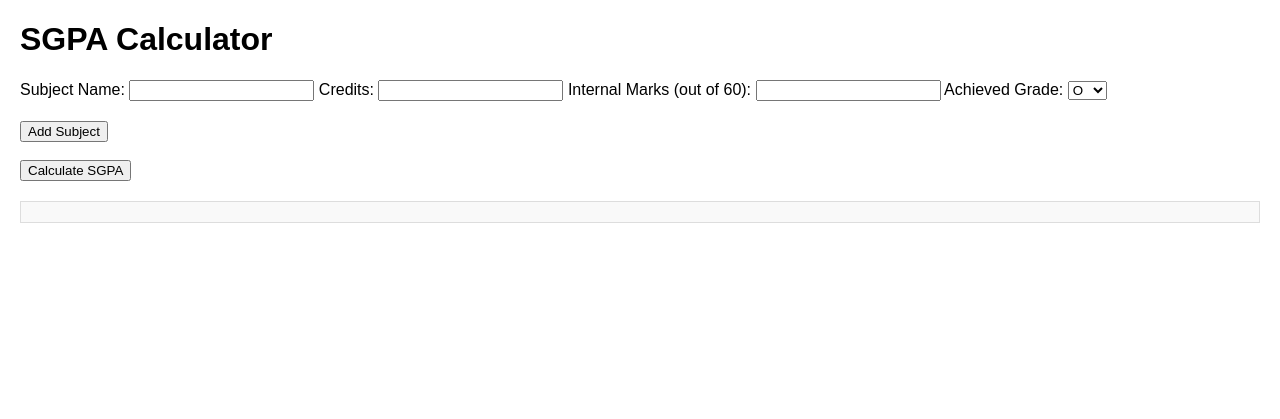
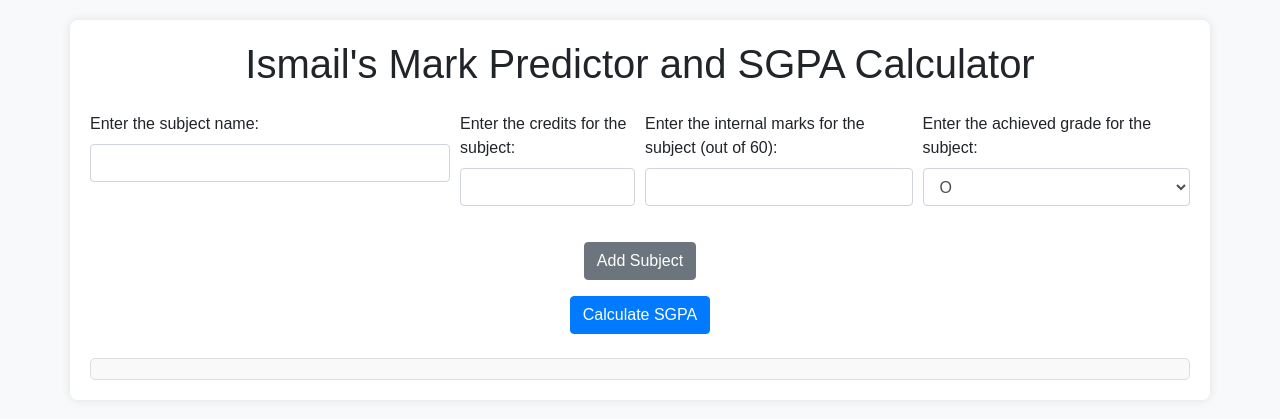
Before and after one commit to mhd1smail/MySGPAWebApp, a Flask app: page / in a window 1280 px wide. Shown: the top 419 px of the page. Run offline with Flask 2, Linux system fonts and the light colour scheme; some libraries are stand-ins or nearby versions.

Commit message:
Update app.py and index.html to match the design

```diff
--- a/app.py
+++ b/app.py
@@ -33,20 +33,21 @@ def calculate_minimum_endsem(internal_marks):
 
 # Function to get grade points
 def get_grade_points(achieved_grade):
-    return grades.get(achieved_grade, 0)
+    return grades.get(achieved_grade, 0)[2]
 
 @app.route('/', methods=['GET', 'POST'])
 def index():
+    result_text = ""
     if request.method == 'POST':
         subjects = []
         total_weighted_points = 0
         total_credits = 0
-        result_text = ""
 
         for i in range(1, 100):  # Assuming a maximum of 99 subjects
             subject_name = request.form.get(f'subject_name_{i}')
             credits = request.form.get(f'credits_{i}')
             internal_marks = request.form.get(f'internal_marks_{i}')
+            achieved_grade = request.form.get(f'achieved_grade_{i}')
 
             if not subject_name:
                 break
@@ -58,12 +59,13 @@ def index():
                     subjects.append({
                         "name": subject_name,
                         "credits": credits,
-                        "internal_marks": internal_marks
+                        "internal_marks": internal_marks,
+                        "achieved_grade": achieved_grade
                     })
                 else:
-                    result_text += "Invalid internal marks. Please enter a value between 0 and 60.\n"
+                    result_text += f"Invalid internal marks for {subject_name}. Please enter a value between 0 and 60.\n"
             except ValueError:
-                result_text += "Invalid input. Please enter numeric values for credits and internal marks.\n"
+                result_text += f"Invalid input for {subject_name}. Please enter numeric values for credits and internal marks.\n"
 
         for subject in subjects:
             subject_name = subject["name"]
@@ -73,7 +75,7 @@ def index():
             for grade, marks in min_endsem_marks.items():
                 result_text += f"{grade}: {marks:.2f}\n"
 
-            achieved_grade = request.form.get(f'achieved_grade_{subjects.index(subject) + 1}').strip().upper()
+            achieved_grade = subject["achieved_grade"].strip().upper()
             grade_points = get_grade_points(achieved_grade)
             if grade_points == 0:
                 result_text += f"Invalid grade entered for {subject_name}. Assuming 'F' with 0 grade points.\n"
@@ -87,9 +89,7 @@ def index():
         else:
             result_text += "\nNo subjects were entered to calculate SGPA.\n"
 
-        return render_template('index.html', result_text=result_text)
-
-    return render_template('index.html')
+    return render_template('index.html', result_text=result_text)
 
 if __name__ == '__main__':
     app.run(debug=True)
--- a/templates/index.html
+++ b/templates/index.html
@@ -3,11 +3,20 @@
 <head>
     <meta charset="UTF-8">
     <meta name="viewport" content="width=device-width, initial-scale=1.0">
-    <title>SGPA Calculator</title>
+    <title>Ismail's Mark Predictor and SGPA Calculator</title>
+    <!-- Bootstrap CSS -->
+    <link href="https://stackpath.bootstrapcdn.com/bootstrap/4.6.0/css/bootstrap.min.css" rel="stylesheet">
     <style>
         body {
             font-family: Arial, sans-serif;
-            margin: 20px;
+            background-color: #f8f9fa;
+            margin-top: 20px;
+        }
+        .container {
+            background-color: #ffffff;
+            padding: 20px;
+            border-radius: 8px;
+            box-shadow: 0 0 10px rgba(0, 0, 0, 0.1);
         }
         .subject-container {
             margin-bottom: 20px;
@@ -17,22 +26,39 @@
             padding: 10px;
             background-color: #f9f9f9;
             border: 1px solid #ddd;
+            border-radius: 5px;
+        }
+        .result pre {
+            margin: 0;
+        }
+        .validation-message {
+            color: red;
+            font-size: 0.9em;
         }
     </style>
 </head>
 <body>
-    <h1>SGPA Calculator</h1>
-    <form method="post">
+    <div class="container">
+        <h1 class="text-center mb-4">Ismail's Mark Predictor and SGPA Calculator</h1>
+        <form method="post" id="sgpa-form">
             <div id="subjects">
                 <div class="subject-container">
-                <label>Subject Name:</label>
-                <input type="text" name="subject_name_1" required>
-                <label>Credits:</label>
-                <input type="number" name="credits_1" required>
-                <label>Internal Marks (out of 60):</label>
-                <input type="number" step="0.01" name="internal_marks_1" required>
-                <label>Achieved Grade:</label>
-                <select name="achieved_grade_1">
+                    <div class="form-row">
+                        <div class="form-group col-md-4">
+                            <label for="subject_name_1">Enter the subject name:</label>
+                            <input type="text" class="form-control" id="subject_name_1" name="subject_name_1" required>
+                        </div>
+                        <div class="form-group col-md-2">
+                            <label for="credits_1">Enter the credits for the subject:</label>
+                            <input type="number" class="form-control" id="credits_1" name="credits_1" required>
+                        </div>
+                        <div class="form-group col-md-3">
+                            <label for="internal_marks_1">Enter the internal marks for the subject (out of 60):</label>
+                            <input type="number" step="0.01" class="form-control" id="internal_marks_1" name="internal_marks_1" required>
+                        </div>
+                        <div class="form-group col-md-3">
+                            <label for="achieved_grade_1">Enter the achieved grade for the subject:</label>
+                            <select class="form-control" id="achieved_grade_1" name="achieved_grade_1">
                                 <option value="O">O</option>
                                 <option value="A+">A+</option>
                                 <option value="A">A</option>
@@ -43,15 +69,25 @@
                             </select>
                         </div>
                     </div>
-        <button type="button" onclick="addSubject()">Add Subject</button>
-        <br><br>
-        <button type="submit">Calculate SGPA</button>
+                </div>
+            </div>
+            <div class="text-center">
+                <button type="button" class="btn btn-secondary mb-3" onclick="addSubject()">Add Subject</button>
+                <br>
+                <button type="submit" class="btn btn-primary">Calculate SGPA</button>
+            </div>
         </form>
-    <div class="result">
+        <div class="result mt-4">
             {% if result_text %}
                 <pre>{{ result_text }}</pre>
             {% endif %}
         </div>
+    </div>
+
+    <!-- Bootstrap JS and dependencies -->
+    <script src="https://code.jquery.com/jquery-3.5.1.slim.min.js"></script>
+    <script src="https://cdn.jsdelivr.net/npm/@popperjs/core@2.9.3/dist/umd/popper.min.js"></script>
+    <script src="https://stackpath.bootstrapcdn.com/bootstrap/4.6.0/js/bootstrap.min.js"></script>
 
     <script>
         let subjectCount = 1;
@@ -61,14 +97,22 @@
             const container = document.createElement('div');
             container.className = 'subject-container';
             container.innerHTML = `
-                <label>Subject Name:</label>
-                <input type="text" name="subject_name_${subjectCount}" required>
-                <label>Credits:</label>
-                <input type="number" name="credits_${subjectCount}" required>
-                <label>Internal Marks (out of 60):</label>
-                <input type="number" step="0.01" name="internal_marks_${subjectCount}" required>
-                <label>Achieved Grade:</label>
-                <select name="achieved_grade_${subjectCount}">
+                <div class="form-row">
+                    <div class="form-group col-md-4">
+                        <label for="subject_name_${subjectCount}">Enter the subject name:</label>
+                        <input type="text" class="form-control" id="subject_name_${subjectCount}" name="subject_name_${subjectCount}" required>
+                    </div>
+                    <div class="form-group col-md-2">
+                        <label for="credits_${subjectCount}">Enter the credits for the subject:</label>
+                        <input type="number" class="form-control" id="credits_${subjectCount}" name="credits_${subjectCount}" required>
+                    </div>
+                    <div class="form-group col-md-3">
+                        <label for="internal_marks_${subjectCount}">Enter the internal marks for the subject (out of 60):</label>
+                        <input type="number" step="0.01" class="form-control" id="internal_marks_${subjectCount}" name="internal_marks_${subjectCount}" required>
+                    </div>
+                    <div class="form-group col-md-3">
+                        <label for="achieved_grade_${subjectCount}">Enter the achieved grade for the subject:</label>
+                        <select class="form-control" id="achieved_grade_${subjectCount}" name="achieved_grade_${subjectCount}">
                             <option value="O">O</option>
                             <option value="A+">A+</option>
                             <option value="A">A</option>
@@ -77,6 +121,8 @@
                             <option value="C">C</option>
                             <option value="F">F</option>
                         </select>
+                    </div>
+                </div>
             `;
             document.getElementById('subjects').appendChild(container);
         }
```
Lines whose indentation alone changed are shown as unchanged.
